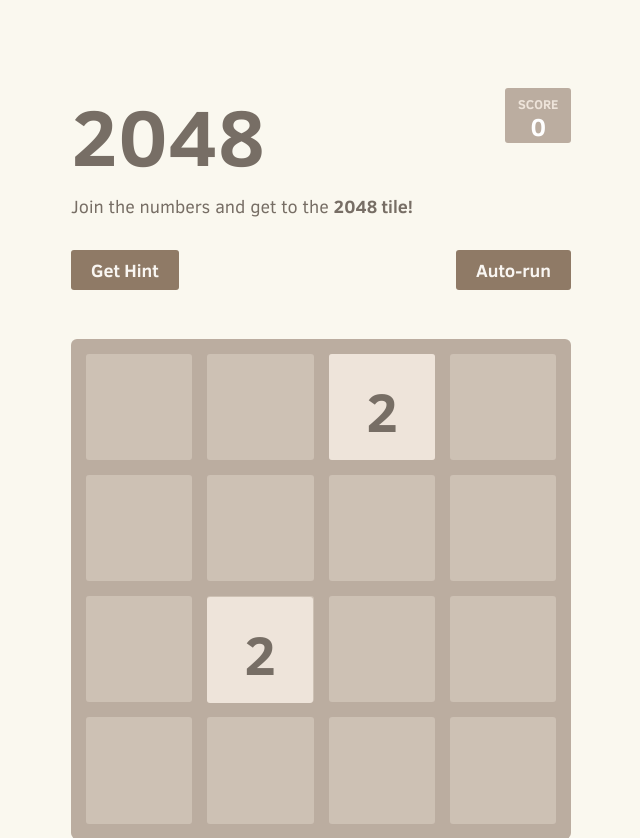
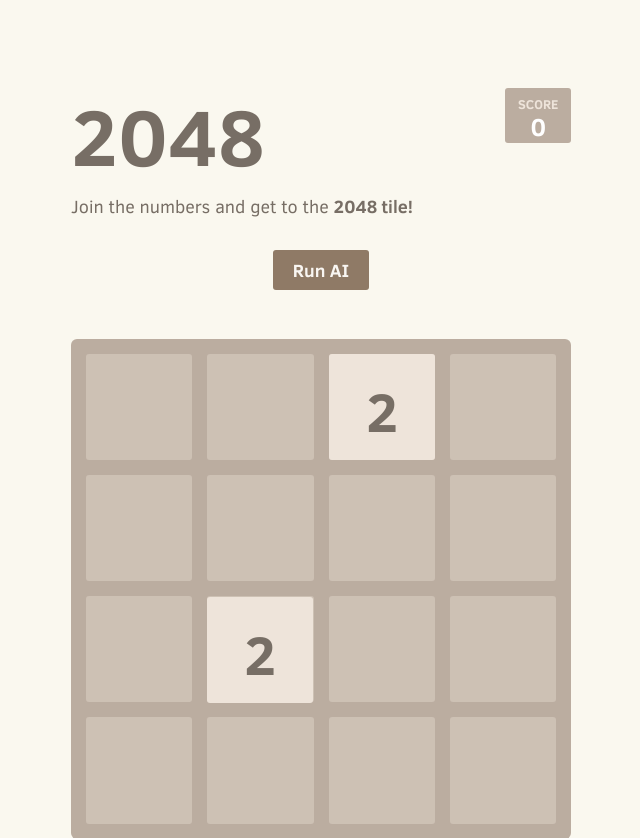
Before and after one commit to samanjate/2048-solver, a PHP site: page / in a window 1280 px wide. Shown: the top 838 px of the page, without its empty margins (319-959 px from the left). Run offline with PHP 8.4, Linux system fonts and the light colour scheme; some libraries are stand-ins or nearby versions.

Commit message:
removed hint button

```diff
--- a/index.html
+++ b/index.html
@@ -26,12 +26,9 @@
     <p class="game-intro">Join the numbers and get to the <strong>2048 tile!</strong></p>
 
     <div class="controls">
-      <div id="hint-button-container">
-        <button id="hint-button" class="ai-button">Get Hint</button>
-      </div>
       <div id="feedback-container"> </div>
       <div id="run-button-container">
-        <button id="run-button" class="ai-button">Auto-run</button>
+        <button id="run-button" class="ai-button">Run AI</button>
       </div>
     </div>
 
--- a/js/keyboard_input_manager.js
+++ b/js/keyboard_input_manager.js
@@ -55,12 +55,6 @@ KeyboardInputManager.prototype.listen = function () {
   retry.addEventListener("click", this.restart.bind(this));
 
   var hintButton = document.getElementById('hint-button');
-  hintButton.addEventListener('click', function(e) {
-    e.preventDefault();
-    var feedbackContainer  = document.getElementById('feedback-container');
-    feedbackContainer.innerHTML = '<img src=img/spinner.gif />';
-    self.emit('think');
-  });
 
   var runButton = document.getElementById('run-button');
   runButton.addEventListener('click', function(e) {
--- a/style/ai.css
+++ b/style/ai.css
@@ -29,11 +29,7 @@
 }
 
 #run-button-container {
-  float: right;
-}
-
-#hint-button-container, #feedback-container {
-  float: left;
+  text-align: center;
 }
 
 #feedback-container {
```
